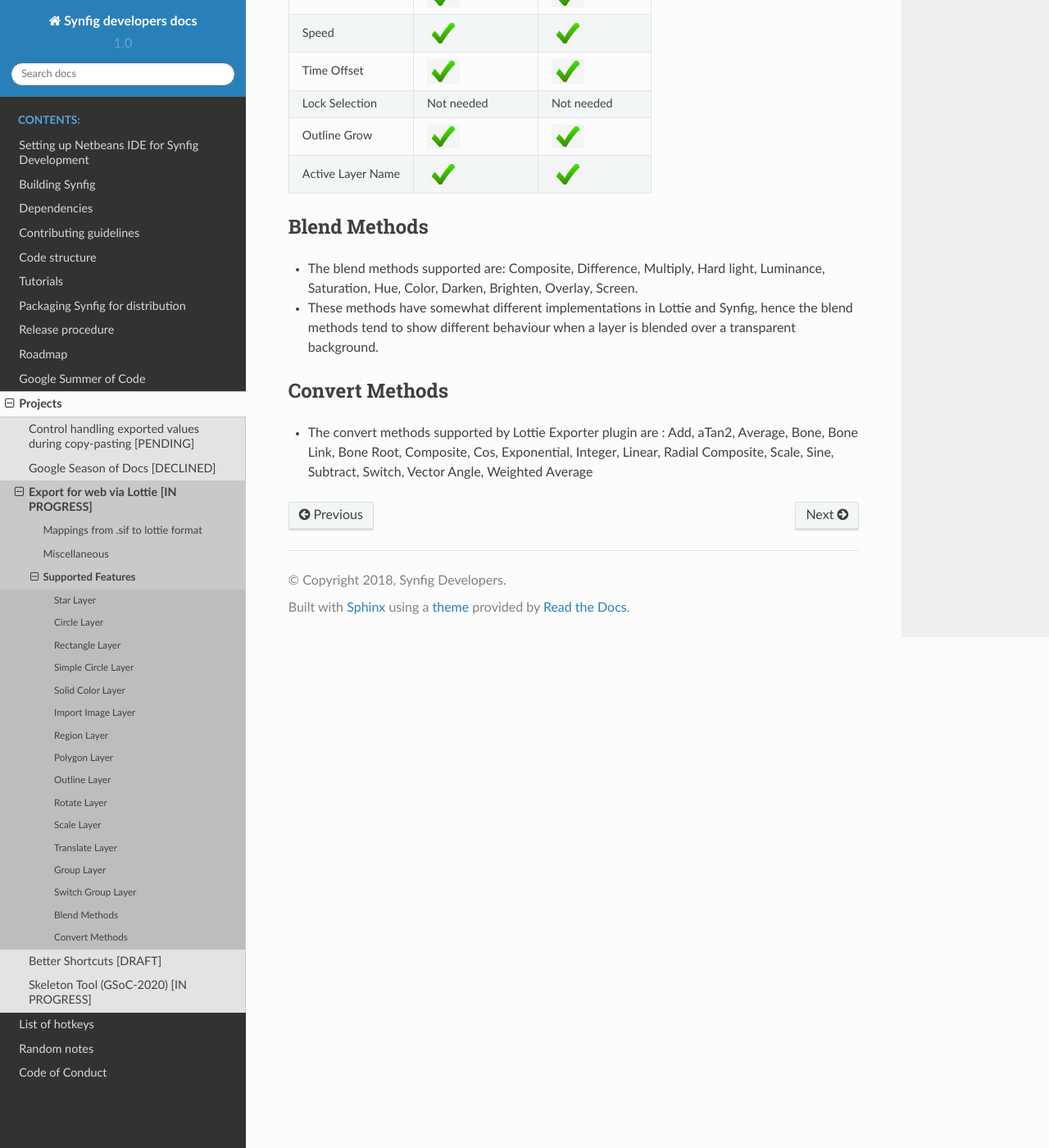
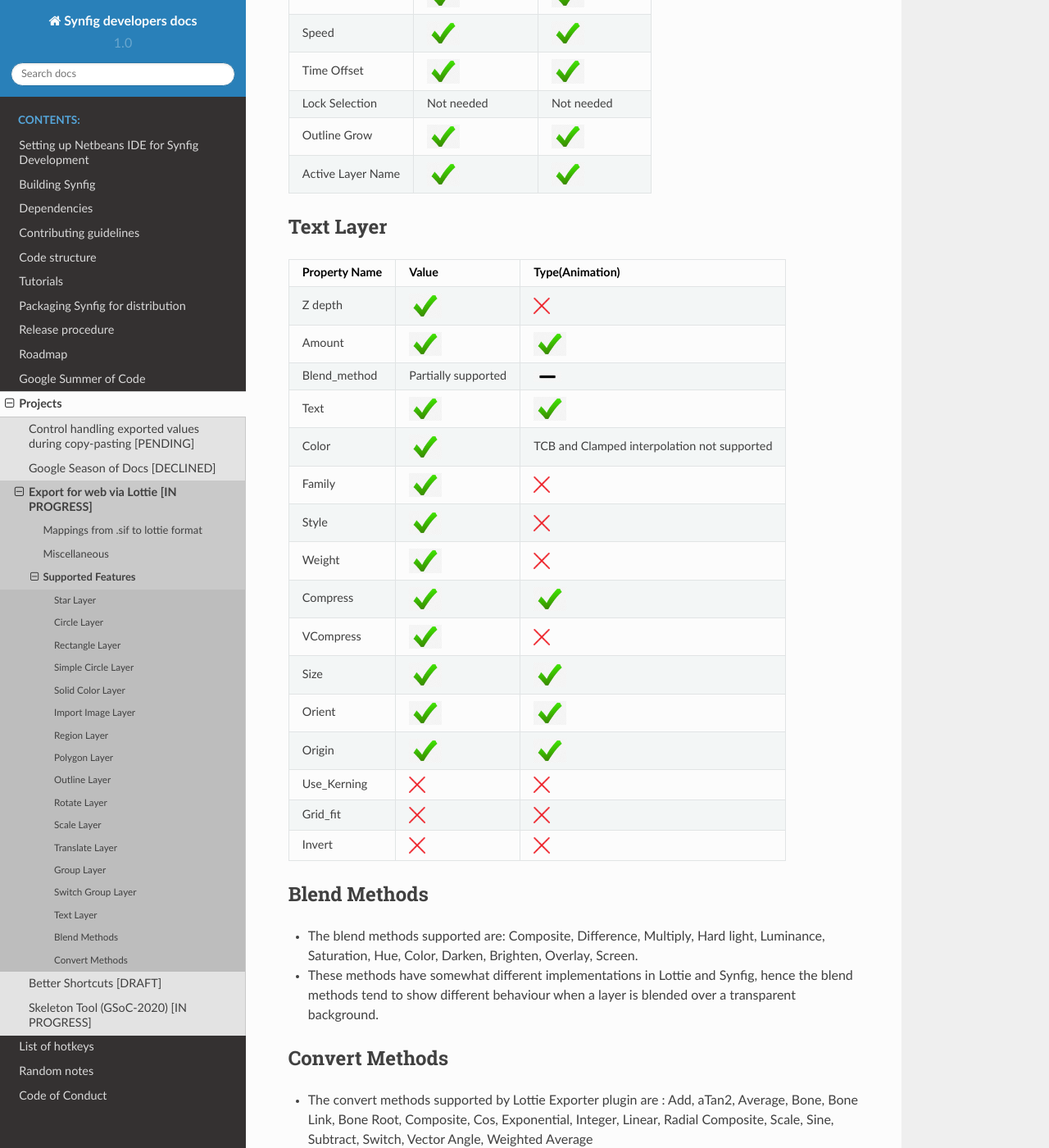
Before and after one commit to synfig/synfig-docs-dev, a Sphinx documentation site: the page built from docs/projects/lottie/supported.rst, in a window 1280 px wide and 1400 px high, scrolled down 7007 px. Shown: the whole window at 82% size. Built offline with Sphinx 7.4.7 and the Read the Docs theme 2.0.0, drawn with Linux system fonts in a browser that asks for light colours.

Commit message:
Documentation for text layer added

```diff
--- a/docs/projects/lottie/supported.rst
+++ b/docs/projects/lottie/supported.rst
@@ -362,6 +362,46 @@ Switch Group Layer
 | Active Layer Name |        |tick|       |       |tick|       |
 +-------------------+---------------------+--------------------+
 
+Text Layer
+----------
+
++---------------+---------------------+---------------------------------------------+
+| Property Name |        Value        |               Type(Animation)               |
++===============+=====================+=============================================+
+|    Z depth    |        |tick|       |                  |cross|                    |
++---------------+---------------------+---------------------------------------------+
+|     Amount    |        |tick|       |                  |tick|                     |
++---------------+---------------------+---------------------------------------------+
+|  Blend_method | Partially supported |                  |minus|                    |
++---------------+---------------------+---------------------------------------------+
+|     Text      |        |tick|       |                  |tick|                     |
++---------------+---------------------+---------------------------------------------+
+|     Color     |        |tick|       | TCB and Clamped interpolation not supported |
++---------------+---------------------+---------------------------------------------+
+|     Family    |        |tick|       |                  |cross|                    |
++---------------+---------------------+---------------------------------------------+
+|     Style     |        |tick|       |                  |cross|                    |
++---------------+---------------------+---------------------------------------------+
+|     Weight    |        |tick|       |                  |cross|                    |
++---------------+---------------------+---------------------------------------------+
+|     Compress  |        |tick|       |                  |tick|                     |
++---------------+---------------------+---------------------------------------------+
+|     VCompress |        |tick|       |                  |cross|                    |
++---------------+---------------------+---------------------------------------------+
+|     Size      |        |tick|       |                  |tick|                     |
++---------------+---------------------+---------------------------------------------+
+|     Orient    |        |tick|       |                  |tick|                     |
++---------------+---------------------+---------------------------------------------+
+|     Origin    |        |tick|       |                  |tick|                     |
++---------------+---------------------+---------------------------------------------+
+|   Use_Kerning |        |cross|      |                  |cross|                    |
++---------------+---------------------+---------------------------------------------+
+|    Grid_fit   |        |cross|      |                  |cross|                    |
++---------------+---------------------+---------------------------------------------+
+|     Invert    |        |cross|      |                  |cross|                    |
++---------------+---------------------+---------------------------------------------+
+
+
 Blend Methods
 -------------
 - The blend methods supported are: Composite, Difference, Multiply, Hard light, Luminance, Saturation, Hue, Color, Darken, Brighten, Overlay, Screen.
```
Also changed, not shown: docs/projects/lottie/layers/text_layer.rst (added, +46 -0 lines).
